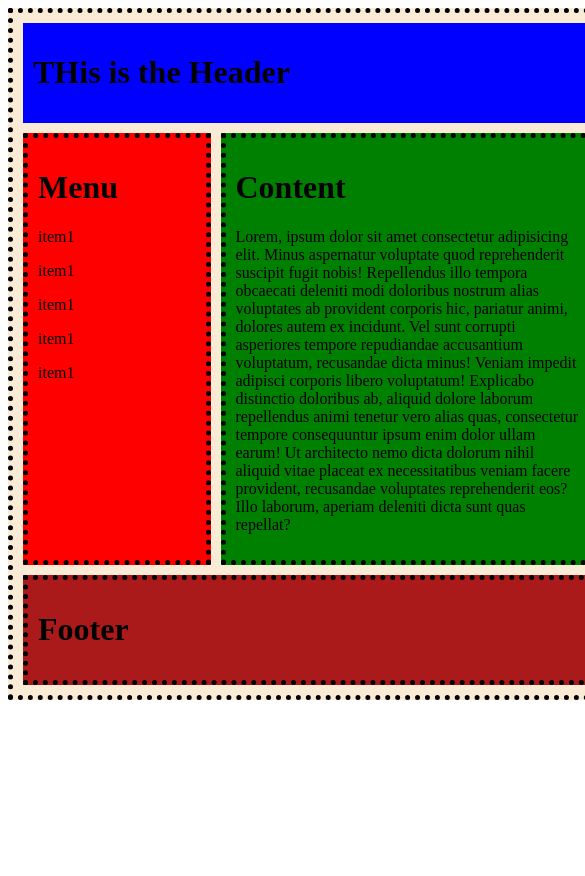
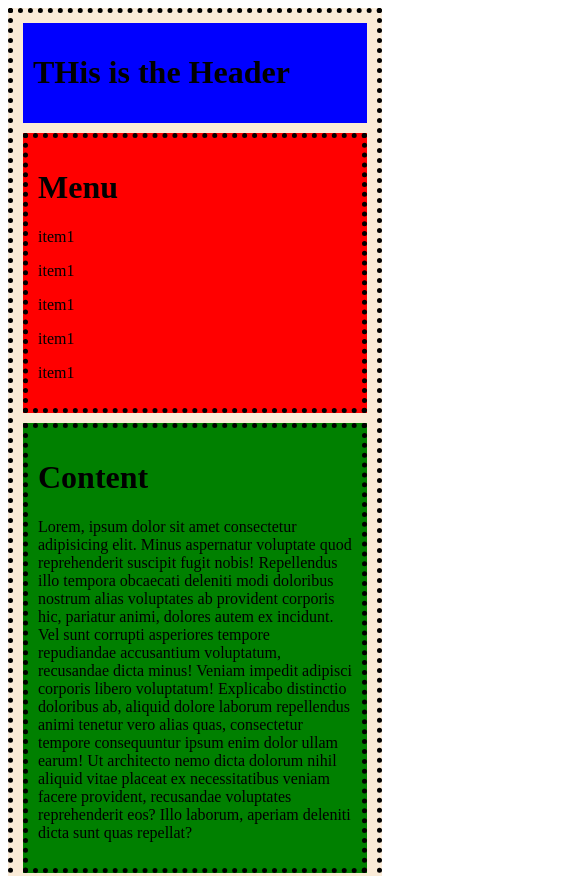
Before and after one commit to KESHUKUMAR1909/Daily-Learnings, a plain HTML site: page P3/index.html in a window 390 px wide. Shown: the top 876 px of the page, 585 px wide, since content can reach past the window. Before the commit the page ends 844 px from the top, so only its background shows below. Drawn offline with Linux system fonts and the light colour scheme.

Commit message:
adding the responsive css for the grid

```diff
--- a/P3/style.css
+++ b/P3/style.css
@@ -1,56 +1,46 @@
 .grid-container {
     box-sizing: border-box;
-    width: 800px;
+    width: 100%;             /* Changed from 800px to fill the screen fluidly */
+    max-width: 800px;        /* Keeps your original size on large screens */
+    margin: 0 auto;          /* Centers the layout on large screens */
     padding: 10px;
     display: grid;
-    grid-template-columns: 1fr 2fr 1fr;
-    /* grid-template-rows: 200px 200px 200px; */
+    gap: 10px;
+    background-color: antiquewhite;
+
+    /* 1. Mobile-First Layout: Stack everything into 1 single column */
+    grid-template-columns: 1fr;
     grid-template-areas:
-        "header header header"
-        "menu content ad"
-        "footer footer footer";
-
-    background-color: antiquewhite;
-    gap: 10px;
-    /* justify-items: center; */
+        "header"
+        "menu"
+        "content"
+        "ad"
+        "footer";
 }
 
-.header {
+/* 2. Desktop Layout: Switch to 3 columns when screen is wider than 600px */
+@media (min-width: 600px) {
+    .grid-container {
+        grid-template-columns: 1fr 2fr 1fr;
+        grid-template-areas:
+            "header header header"
+            "menu   content ad"
+            "footer footer footer";
+    }
+}
+
+/* Base item styles remain completely clean and untouched */
+.header, .menu, .ad, .content, .footer {
     box-sizing: border-box;
-    grid-area: header;
-    background-color: blue;
     padding: 10px;
 }
 
-.menu {
-    box-sizing: border-box;
-    grid-area: menu;
-    background-color: red;
-    padding: 10px;
+.header  { grid-area: header; background-color: blue; }
+.menu    { grid-area: menu; background-color: red; }
+.ad      { grid-area: ad; background-color: yellow; }
+.content { grid-area: content; background-color: green; }
+.footer  { grid-area: footer; background-color: rgb(171, 26, 26); }
+
+.border {
+    border: 5px dotted black;
 }
-
-.ad {
-    box-sizing: border-box;
-    grid-area: ad;
-    background-color: yellow;
-    padding: 10px;
-}
-
-.content {
-    box-sizing: border-box;
-    grid-area: content;
-    background-color: green;
-    padding: 10px;
-}
-
-.footer {
-    box-sizing: border-box;
-    grid-area: footer;
-    background-color: rgb(171, 26, 26);
-    padding: 10px;
-}
-
-.border{
-    border: 5px solid black;
-    border-style: dotted;
-}
```
